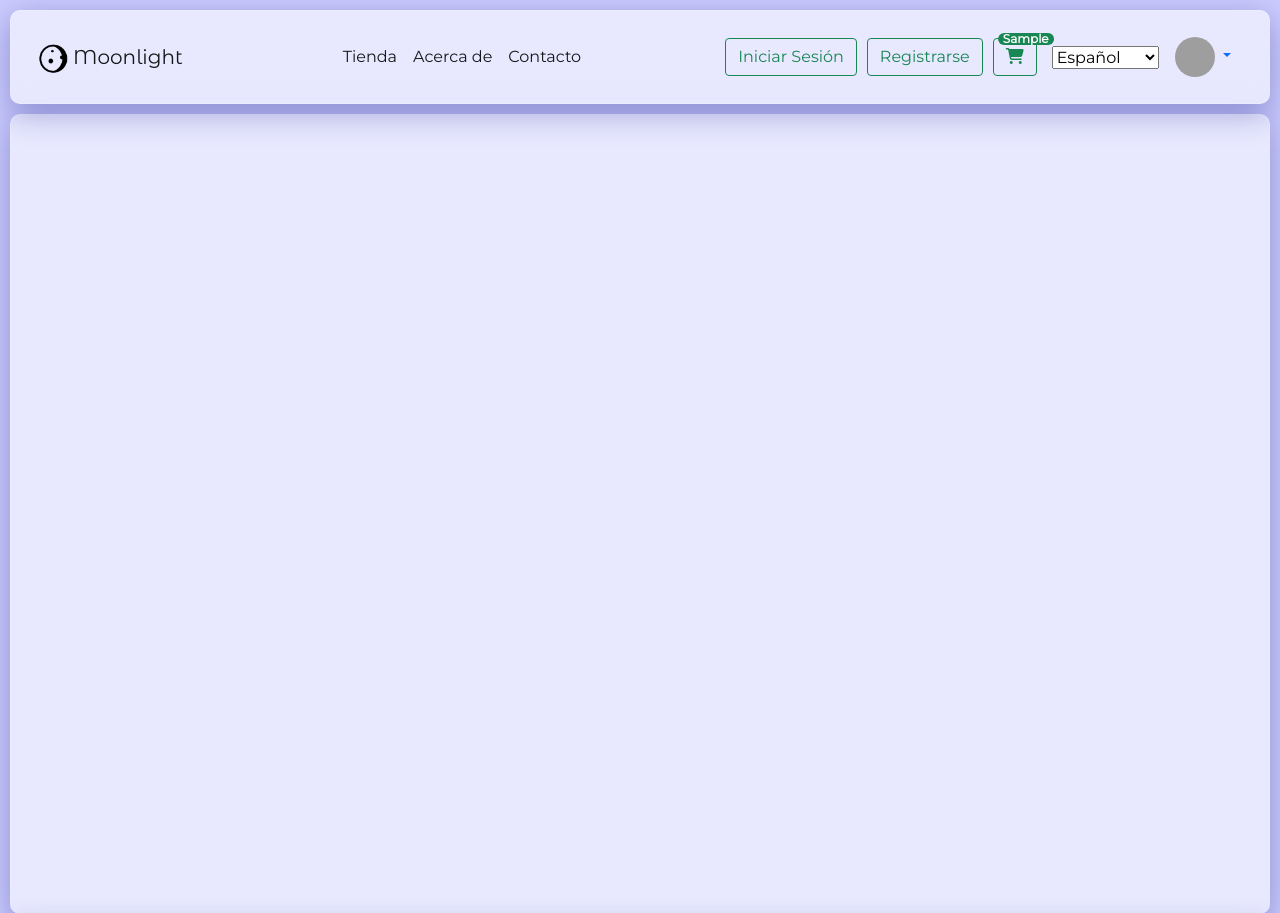
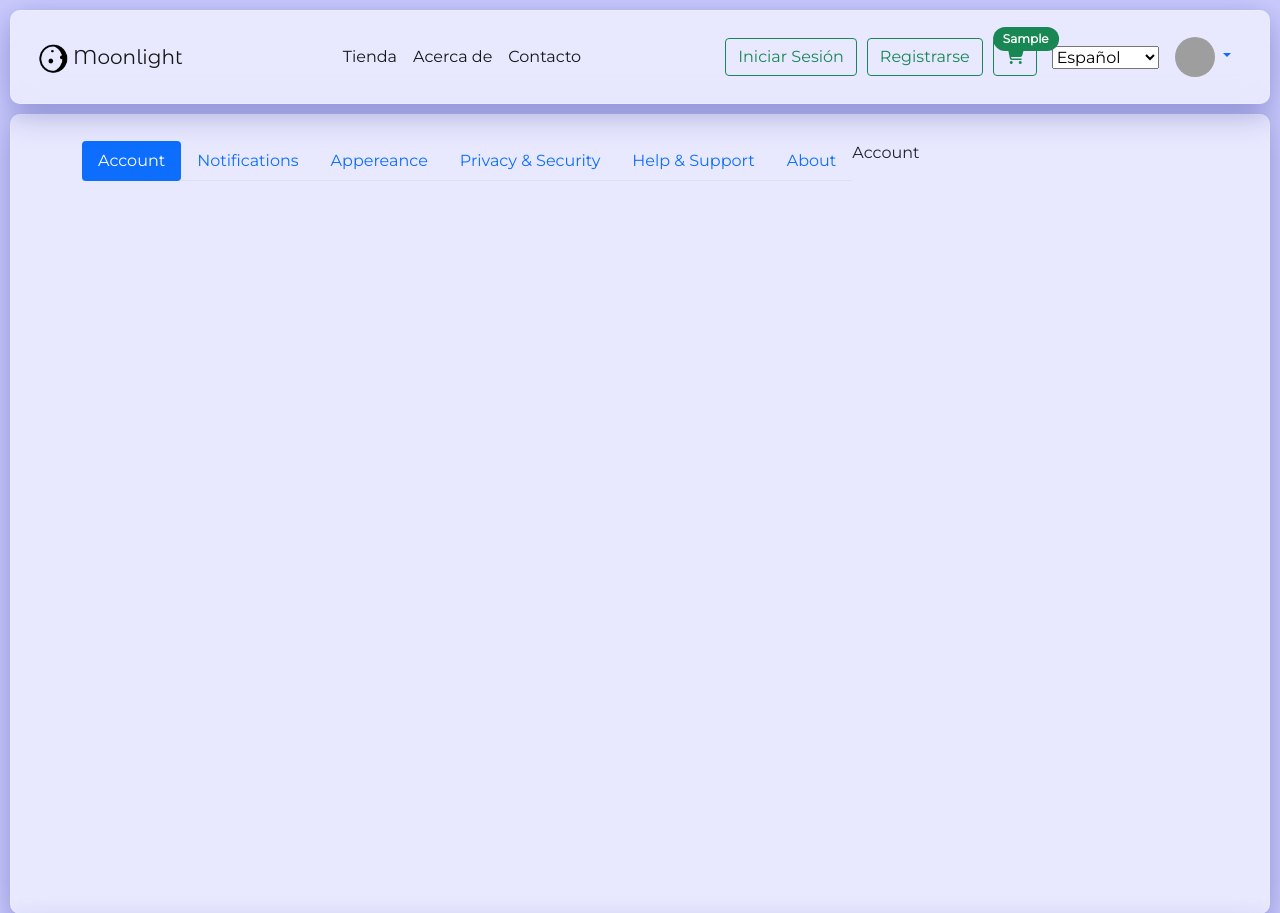
Before and after one commit to caicesardev/ecommerce, a Django app: template ecommerce/store/templates/store/settings.html in a window 1280 px wide. Shown: the top 913 px of the page. Run offline with Django 3.2, Linux system fonts and the light colour scheme; the template is opened without the code that fills it: most values are stand-ins (such as "Sample title", 1, 10 or a date in 2020); some libraries are stand-ins or nearby versions; grey boxes are pictures that could not be loaded.

Commit message:
Working on settings page

```diff
--- a/ecommerce/static/css/main.css
+++ b/ecommerce/static/css/main.css
@@ -1,63 +1,62 @@
-body{
+body {
   height: 100vh;
-    background: #CCCCFE;
+  background: #ccccfe;
   background-attachment: fixed;
   background-size: cover;
-    font-family: 'Montserrat', sans-serif;
+  font-family: "Montserrat", sans-serif;
 }
 
-.brand{
+.brand {
   max-width: 40px;
   max-height: 40px;
 }
 
-.navbar{
-    font-family: 'Montserrat', sans-serif;
+.navbar {
+  font-family: "Montserrat", sans-serif;
 }
 
-.navbar-brand{
-    font-family: 'Montserrat Alternates', sans-serif;
+.navbar-brand {
+  font-family: "Montserrat Alternates", sans-serif;
 }
 
 /* slightly transparent fallback */
-.bg-glass{
+.bg-glass {
   margin: 10px;
   padding: 10px;
   background-color: rgba(255, 255, 255, 0.7);
-    box-shadow: 0 8px 32px 0 rgba( 31, 38, 135, 0.37 );
+  box-shadow: 0 8px 32px 0 rgba(31, 38, 135, 0.37);
   border-radius: 10px;
-    border: 1px solid rgba( 255, 255, 255, 0.18 );
+  border: 1px solid rgba(255, 255, 255, 0.18);
 }
 
-.bg-glass-primary{
-    background: rgba( 142, 184, 249, 0.55 );
-    box-shadow: 0 8px 32px 0 rgba( 31, 38, 135, 0.37 );
+.bg-glass-primary {
+  background: rgba(142, 184, 249, 0.55);
+  box-shadow: 0 8px 32px 0 rgba(31, 38, 135, 0.37);
   border-radius: 10px;
-    border: 1px solid rgba( 255, 255, 255, 0.18 );
+  border: 1px solid rgba(255, 255, 255, 0.18);
 }
 
 /* if backdrop support: glassmorphism applies */
 @supports ((-webkit-backdrop-filter: none) or (backdrop-filter: none)) {
-    .bg-glass{
+  .bg-glass {
     margin: 10px;
     padding: 10px;
-        background: rgba( 255, 255, 255, 0.55 );
-        box-shadow: 0 8px 32px 0 rgba( 31, 38, 135, 0.37 );
-        backdrop-filter: blur( 12.5px );
-        -webkit-backdrop-filter: blur( 12.5px );
+    background: rgba(255, 255, 255, 0.55);
+    box-shadow: 0 8px 32px 0 rgba(31, 38, 135, 0.37);
+    backdrop-filter: blur(12.5px);
+    -webkit-backdrop-filter: blur(12.5px);
     border-radius: 10px;
-        border: 1px solid rgba( 255, 255, 255, 0.18 );
+    border: 1px solid rgba(255, 255, 255, 0.18);
   }
 
-    .bg-glass-primary{
-        background: rgba( 142, 184, 249, 0.55 );
-        box-shadow: 0 8px 32px 0 rgba( 31, 38, 135, 0.37 );
-        backdrop-filter: blur( 12.5px );
-        -webkit-backdrop-filter: blur( 12.5px );
+  .bg-glass-primary {
+    background: rgba(142, 184, 249, 0.55);
+    box-shadow: 0 8px 32px 0 rgba(31, 38, 135, 0.37);
+    backdrop-filter: blur(12.5px);
+    -webkit-backdrop-filter: blur(12.5px);
     border-radius: 10px;
-        border: 1px solid rgba( 255, 255, 255, 0.18 );
+    border: 1px solid rgba(255, 255, 255, 0.18);
   }
-
 }
 
 .badge {
@@ -81,19 +80,19 @@ body{
   margin-left: -10px;
 }
 
-.chg-quantity{
+.chg-quantity {
   max-width: 20px;
   display: block;
   cursor: pointer;
   transition: 0.1s;
 }
 
-.chg-quantity:hover{
+.chg-quantity:hover {
   border: solid #157347;
   border-radius: 10px;
 }
 
-.chg-quantity:active{
+.chg-quantity:active {
   border-radius: 10px;
-    background-color: #20AD6B;
+  background-color: #20ad6b;
 }
--- a/ecommerce/store/templates/store/main.html
+++ b/ecommerce/store/templates/store/main.html
@@ -104,7 +104,7 @@
           style="margin-right: 15px;">
           <i class="fas fa-shopping-cart"></i>
           <span id="cart-total"
-            class="position-absolute top-0 start-100 translate-middle badge rounded-pill bg-success">
+            class="position-absolute top-0 start-100 translate-middle badge rounded-pill bg-success" style="padding: 6px 10px 6px 10px;">
             {{cartItems}}
           </span>
           <span class="visually-hidden">Productos en el carrito</span>
--- a/ecommerce/store/templates/store/settings.html
+++ b/ecommerce/store/templates/store/settings.html
@@ -3,6 +3,77 @@
 {% block content %}
 
 
+<div class="container">
+
+    <nav class="nav nav-pills flex-column flex-sm-row mt-3">
+
+        <ul class="nav nav-tabs" id="myTab" role="tablist">
+
+            <li class="nav-item" role="presentation">
+                <a class="nav-link active" id="account-tab" data-bs-toggle="tab" href="#account" aria-controls="account"
+                    role="tab" aria-selected="true">Account</a>
+            </li>
+
+            <li class="nav-item" role="presentation">
+                <a class="nav-link" id="notifications-tab" data-bs-toggle="tab" href="#notifications"
+                    aria-controls="notifications" role="tab" aria-selected="false">Notifications</a>
+            </li>
+
+            <li class="nav-item" role="presentation">
+                <a class="nav-link" id="appereance-tab" data-bs-toggle="tab" href="#appereance"
+                    aria-controls="appereance" role="tab" aria-selected="false">Appereance</a>
+            </li>
+
+            <li class="nav-item" role="presentation">
+                <a class="nav-link" id="about" data-bs-toggle="tab" href="#privacy-security"
+                    aria-controls="privacy-security" role="tab" aria-selected="false">Privacy & Security</a>
+            </li>
+
+            <li class="nav-item" role="presentation">
+                <a class="nav-link" id="help-support-tab" data-bs-toggle="tab" href="#help-support"
+                    aria-controls="help-support" role="tab" aria-selected="false">Help & Support</a>
+            </li>
+
+            <li class="nav-item" role="presentation">
+                <a class="nav-link" id="about-tab" data-bs-toggle="tab" href="#About" aria-controls="About" role="tab"
+                    aria-selected="false">About</a>
+            </li>
+
+
+        </ul>
+
+
+        <div class="tab-content" id="myTabContent">
+
+            <div class="tab-pane fade show active" id="account" role="tabpanel" aria-labelledby="account-tab">
+                <p>Account</p>
+            </div>
+
+            <div class="tab-pane fade" id="notifications" role="tabpanel" aria-labelledby="notifications-tab">
+                <p>Notifications</p>
+            </div>
+
+            <div class="tab-pane fade" id="appereance" role="tabpanel" aria-labelledby="appereance-tab">
+                <p>Appereance</p>
+            </div>
+
+            <div class="tab-pane fade" id="privacy-security" role="tabpanel" aria-labelledby="privacy-security-tab">
+                <p>Privacy & Security</p>
+            </div>
+
+            <div class="tab-pane fade" id="help-support" role="tabpanel" aria-labelledby="help-support-tab">
+                <p>Help & Support</p>
+            </div>
+
+            <div class="tab-pane fade" id="About" role="tabpanel" aria-labelledby="about-tab">
+                <p>About</p>
+            </div>
+
+        </div>
+
+    </nav>
+
+</div>
 
 
 {% endblock content %}
```
Also changed, not shown: ecommerce/store/models.py (+29 -3 lines), ecommerce/store/templates/store/checkout.html (+34 -5 lines), ecommerce/store/views.py (+15 -15 lines), ecommerce/db.sqlite3, ecommerce/static/images/funko_amvwhpu.png (added). Lines whose indentation alone changed are shown as unchanged.
